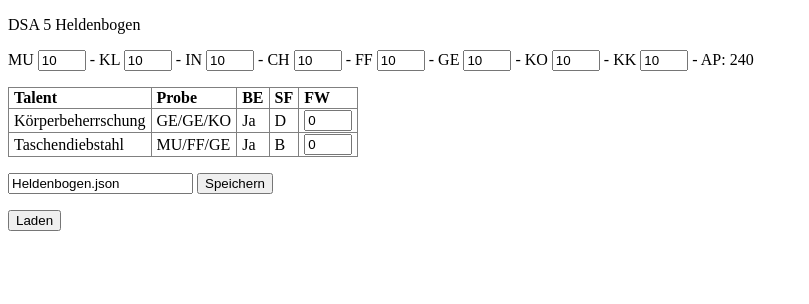
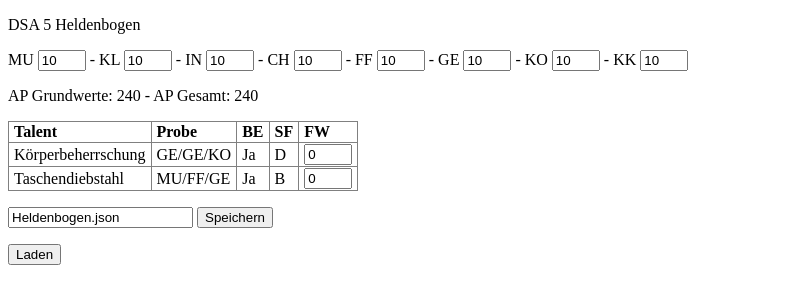
Before and after one commit to gdiet/heldenbogen, a website with bundled scripts: page public/bogen.html in a window 1280 px wide. Shown: the whole page, without its empty margins (0-809 px from the left). Built offline with nearby package versions, Linux system fonts and the light colour scheme.

Commit message:
structure for sum of Abenteuerpunkte from multiple summands

```diff
--- a/public/bogen.html
+++ b/public/bogen.html
@@ -21,8 +21,11 @@
       FF <input id="FF" type="number" min="8" max="19" required> -
       GE <input id="GE" type="number" min="8" max="19" required> -
       KO <input id="KO" type="number" min="8" max="19" required> -
-      KK <input id="KK" type="number" min="8" max="19" required> -
-      AP: <span id="GWAP"></span>
+      KK <input id="KK" type="number" min="8" max="19" required>
+    </p>
+    <p>
+      AP Grundwerte: <span id="GWAP"></span> -
+      AP Gesamt: <span id="AP"></span>
     </p>
     <p>
       <table id="Körpertalente">
--- a/src/bogen.ts
+++ b/src/bogen.ts
@@ -5,7 +5,10 @@
 const Werte = new data.Values
 
 dsa5.Grundwerte.forEach(Grundwert => bind.bindNumberInput(Werte, Grundwert, 10))
-dsa5.Grundwerte.forEach(Grundwert => Werte.observe(Grundwert, _ => bind.setNumberContent("GWAP", dsa5.Summe_AP_Grundwerte(Werte))))
+dsa5.Grundwerte.forEach(Grundwert => Werte.observe(Grundwert, _ => Werte.set(dsa5.AP_Grundwerte, dsa5.Summe_AP_Grundwerte(Werte))))
+Werte.observe(dsa5.AP_Grundwerte, gwap => bind.setNumberContent(dsa5.AP_Grundwerte,gwap))
+dsa5.AP_Summanden.forEach(Summand => Werte.observe(Summand, _ => Werte.set(dsa5.Abenteuerpunkte, dsa5.Summe_AP(Werte))))
+Werte.observe(dsa5.Abenteuerpunkte, ap => bind.setNumberContent(dsa5.Abenteuerpunkte, ap))
 bind.bindSaveButton(Werte)
 bind.bindLoadButton(Werte)
 
--- a/src/dsa5/dsa5.ts
+++ b/src/dsa5/dsa5.ts
@@ -1,8 +1,17 @@
 import * as data from "../data/data";
 
 export const Grundwerte = ["MU","KL","IN","CH","FF","GE","KO","KK"]
+export const Abenteuerpunkte = "AP"
+export const AP_Grundwerte = "GWAP"
+export const AP_Summanden = [AP_Grundwerte]
 
 const ap_fuer_gw = [0,0,0,0,0,0,0,0,0, 15,30,45,60,75,90, 120,165,225,300,390]
+
+export function Summe_AP(values: data.Values): number {
+    return AP_Summanden
+        .map(label => values.val(label))
+        .reduce((a,b) => a+b)
+}
 
 function AP_Grundwert(value: number): number {
     const raw = ap_fuer_gw[value]
```
